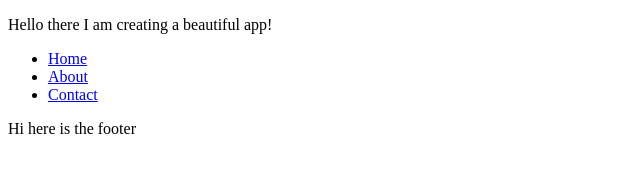
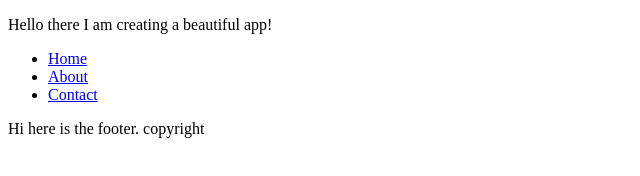
Before and after one commit to hjwatson6/class-test, a plain HTML site: page index.html in a window 1280 px wide. Shown: the full height of the page, 0-640 px from the left. Drawn offline with Linux system fonts and the light colour scheme.

Commit message:
Modifying the footer

```diff
--- a/index.html
+++ b/index.html
@@ -15,5 +15,5 @@
   </ul>
 </nav>
 </body>
-<footer>Hi here is the footer</footer>
+<footer>Hi here is the footer. copyright</footer>
 </html>
```
